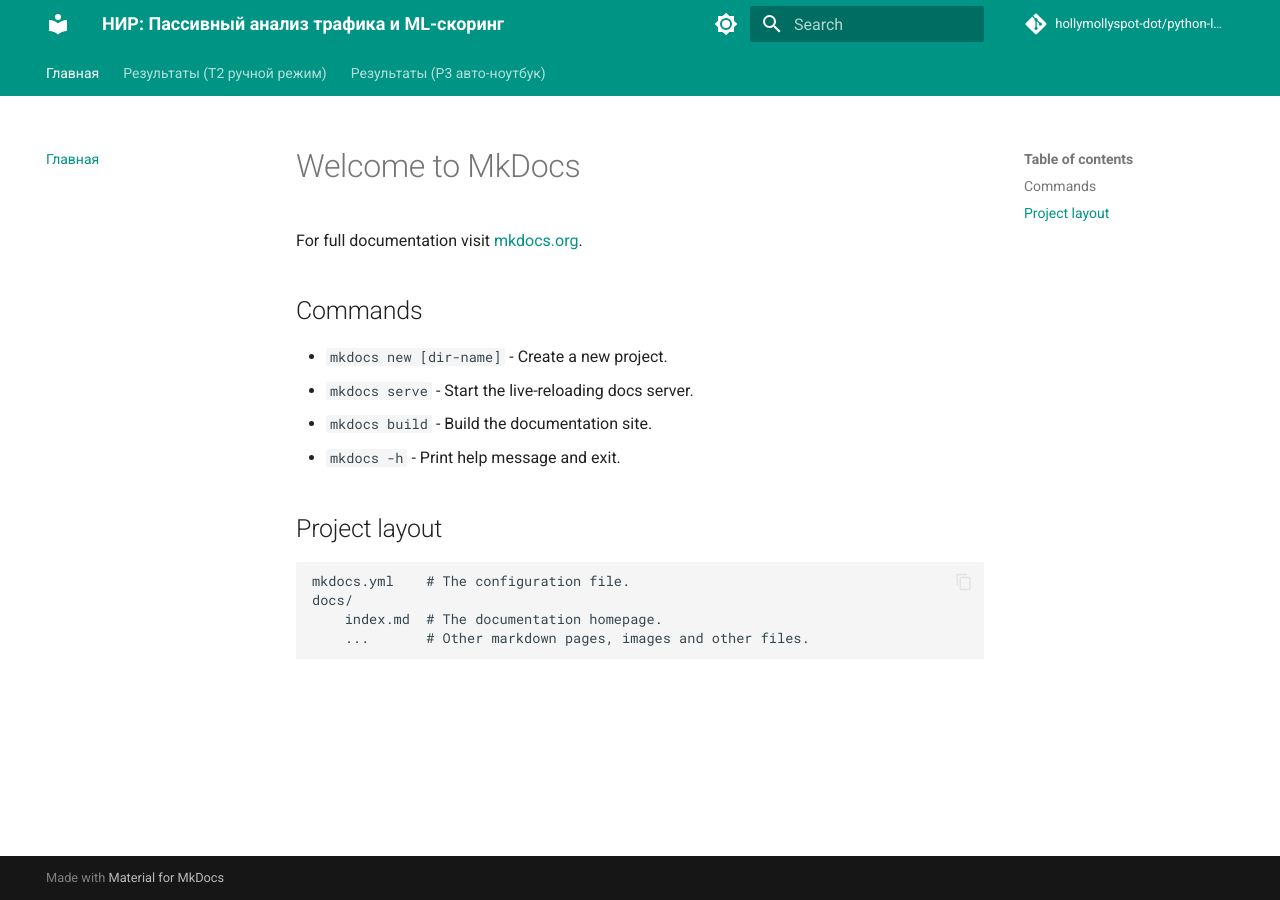
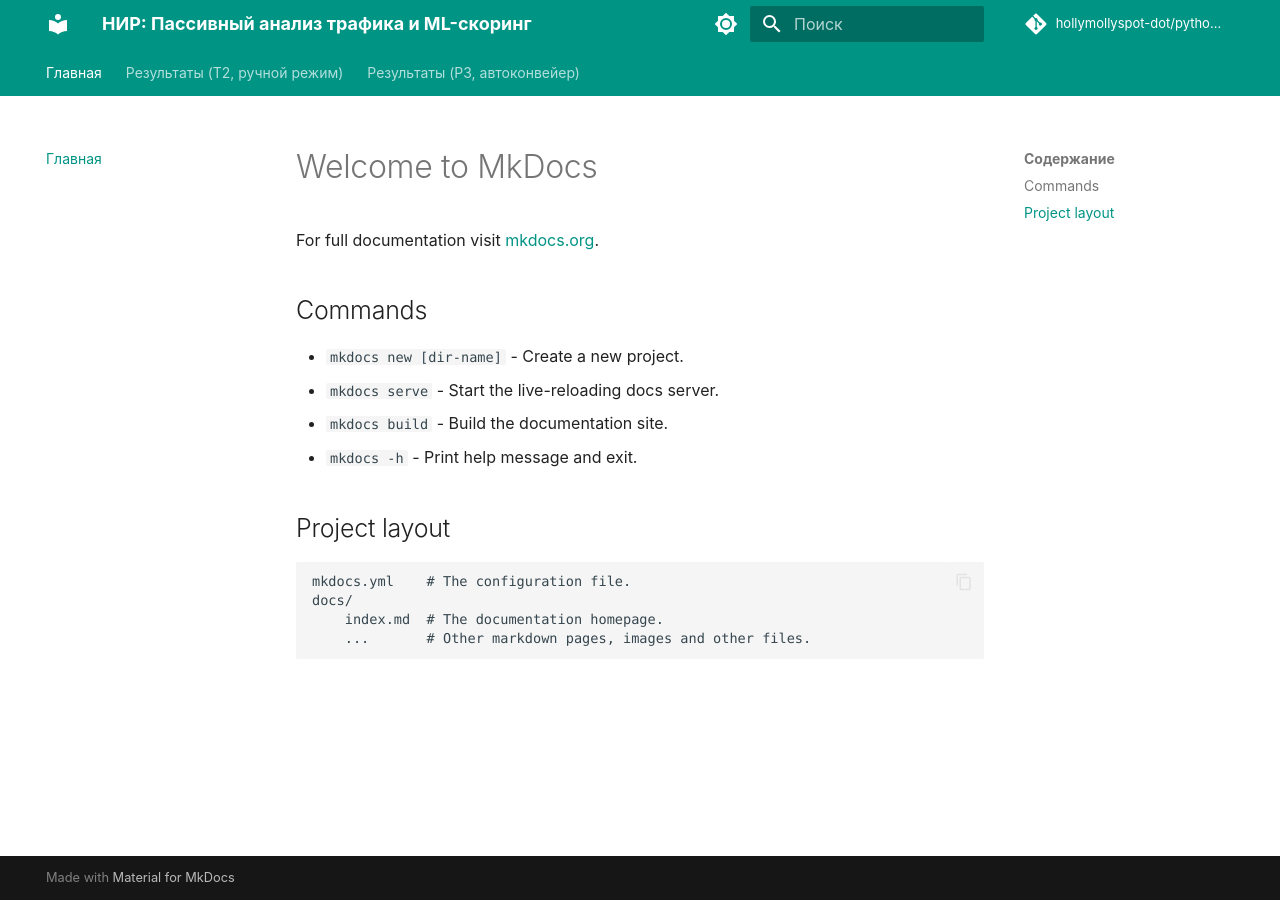
Before and after one commit to hollymollyspot-dot/python-lab, an MkDocs documentation site: the page built from docs/index.md, in a window 1280 px wide. Built offline with MkDocs 1.6.1 and Material for MkDocs 9.7.7, drawn with Linux system fonts in a browser that asks for light colours; comment, search, counter and statistics services are not loaded.

Commit message:
ci: GitHub Actions workflow + healthcheck + автономность без CDN

```diff
--- a/docs/index.md
+++ b/docs/index.md
@@ -15,3 +15,4 @@ For full documentation visit [mkdocs.org](https://www.mkdocs.org).
     docs/
         index.md  # The documentation homepage.
         ...       # Other markdown pages, images and other files.
+<!-- RESEARCH-SITE-3960-OK -->
--- a/mkdocs.yml
+++ b/mkdocs.yml
@@ -5,6 +5,8 @@ repo_name: hollymollyspot-dot/python-lab
 
 theme:
   name: material
+  language: ru
+  font: false  # Отключаем Google Fonts для полной автономности (используются системные шрифты)
   palette:
     - scheme: default
       primary: teal
@@ -29,10 +31,9 @@ plugins:
   - search:
       lang: ru
 
-
 markdown_extensions:
   - pymdownx.arithmatex:
-      generic: true
+      generic: true  # Генерирует нативный MathML, не требующий внешних JS-скриптов
   - pymdownx.highlight:
       anchor_linenums: true
       line_spans: __span
@@ -46,13 +47,12 @@ markdown_extensions:
   - attr_list
   - md_in_html
 
-extra_javascript:
-  - https://unpkg.com/mathjax@3/es5/tex-mml-chtml.js
+# Блок extra_javascript намеренно удален для соответствия требованию автономности без CDN
 
 nav:
   - Главная: index.md
-  - Результаты (Т2 ручной режим): results-manual.md
-  - Результаты (Р3 авто-ноутбук): results.md
+  - Результаты (T2, ручной режим): results-manual.md
+  - Результаты (P3, автоконвейер): results.md
 
 validation:
   nav:
```
